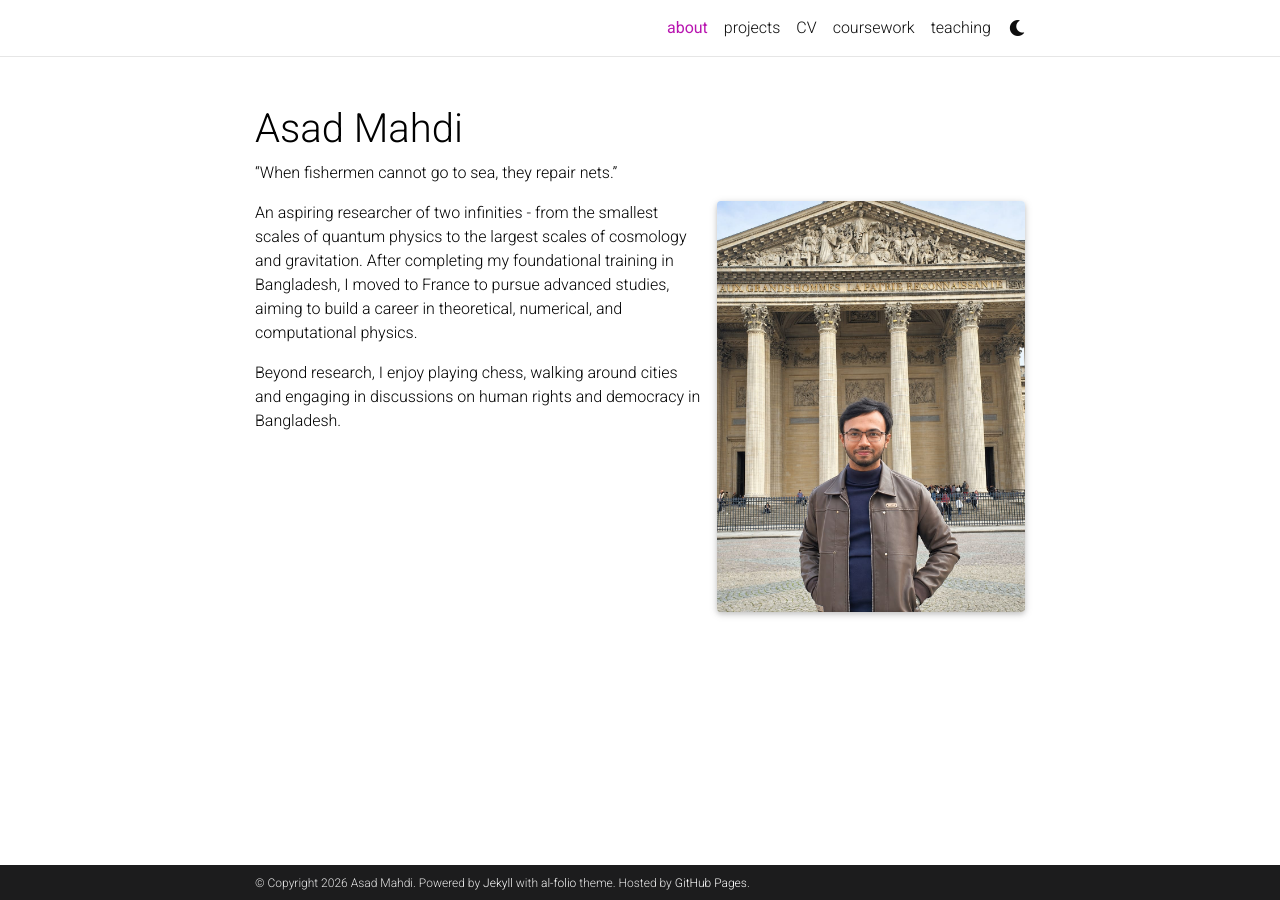
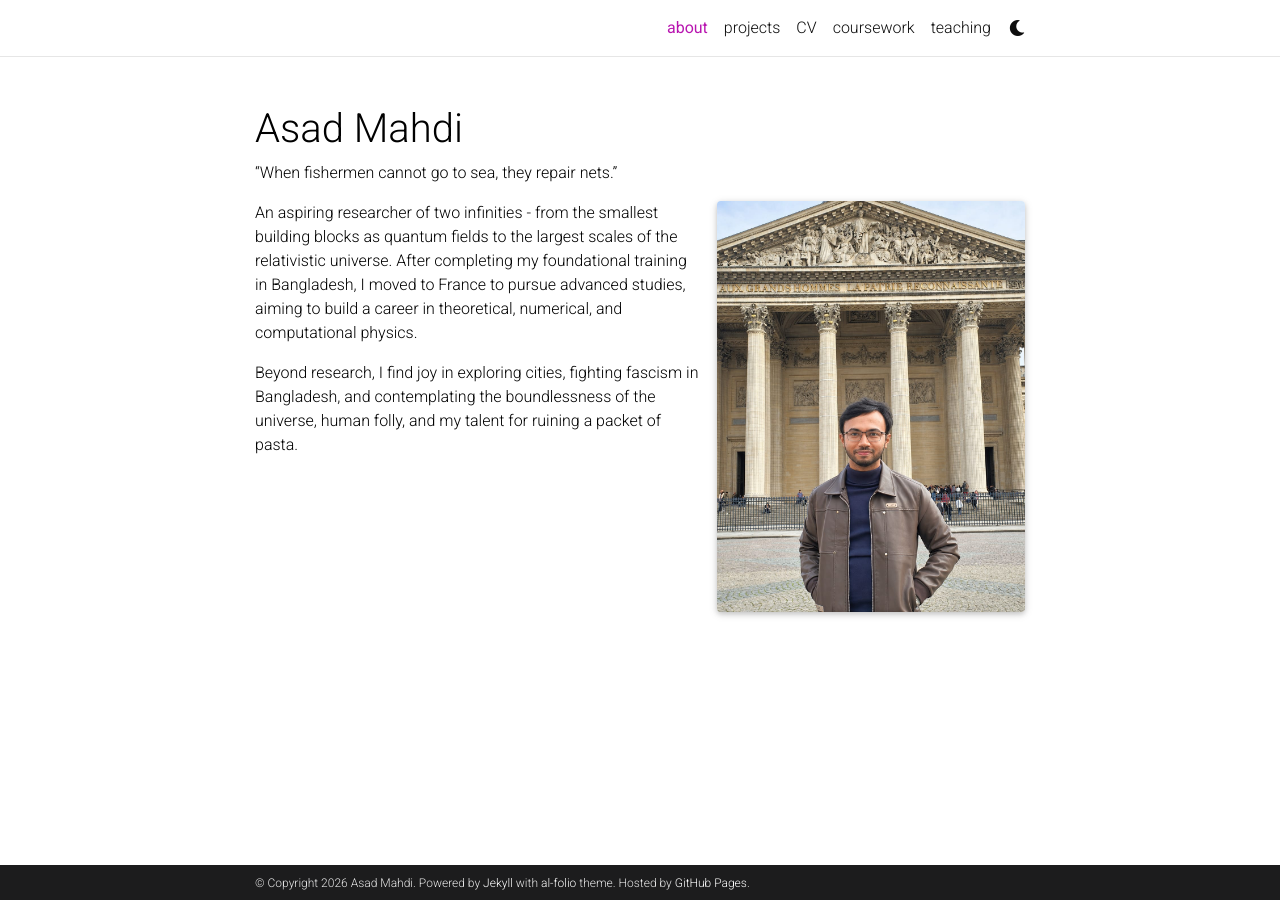
Before and after one commit to asadmahdi-phy/asadmahdi-phy.github.io, a Jekyll site: the page built from _pages/about.md, in a window 1280 px wide. Built offline with Jekyll 4.4.1, drawn with Linux system fonts in a browser that asks for light colours; full-size pictures stand in for the smaller copies a plugin makes; comment, search, counter and statistics services are not loaded; a style sheet for code colours, icons or effects is not loaded.

Commit message:
Update about.md

```diff
--- a/_pages/about.md
+++ b/_pages/about.md
@@ -25,6 +25,6 @@
 
 Link to your social media connections, too. This theme is set up to use [Font Awesome icons](http://fortawesome.github.io/Font-Awesome/) and [Academicons](https://jpswalsh.github.io/academicons/), like the ones below. Add your Facebook, Twitter, LinkedIn, Google Scholar, or just disable all of them.-->
 
-An aspiring researcher of two infinities - from the smallest scales of quantum physics to the largest scales of cosmology and gravitation. After completing my foundational training in Bangladesh, I moved to France to pursue advanced studies, aiming to build a career in theoretical, numerical, and computational physics.
+An aspiring researcher of two infinities - from the smallest building blocks as quantum fields to the largest scales of the relativistic universe. After completing my foundational training in Bangladesh, I moved to France to pursue advanced studies, aiming to build a career in theoretical, numerical, and computational physics.
 
-Beyond research, I enjoy playing chess, walking around cities and engaging in discussions on human rights and democracy in Bangladesh.
+Beyond research, I find joy in exploring cities, fighting fascism in Bangladesh, and contemplating the boundlessness of the universe, human folly, and my talent for ruining a packet of pasta.
```
